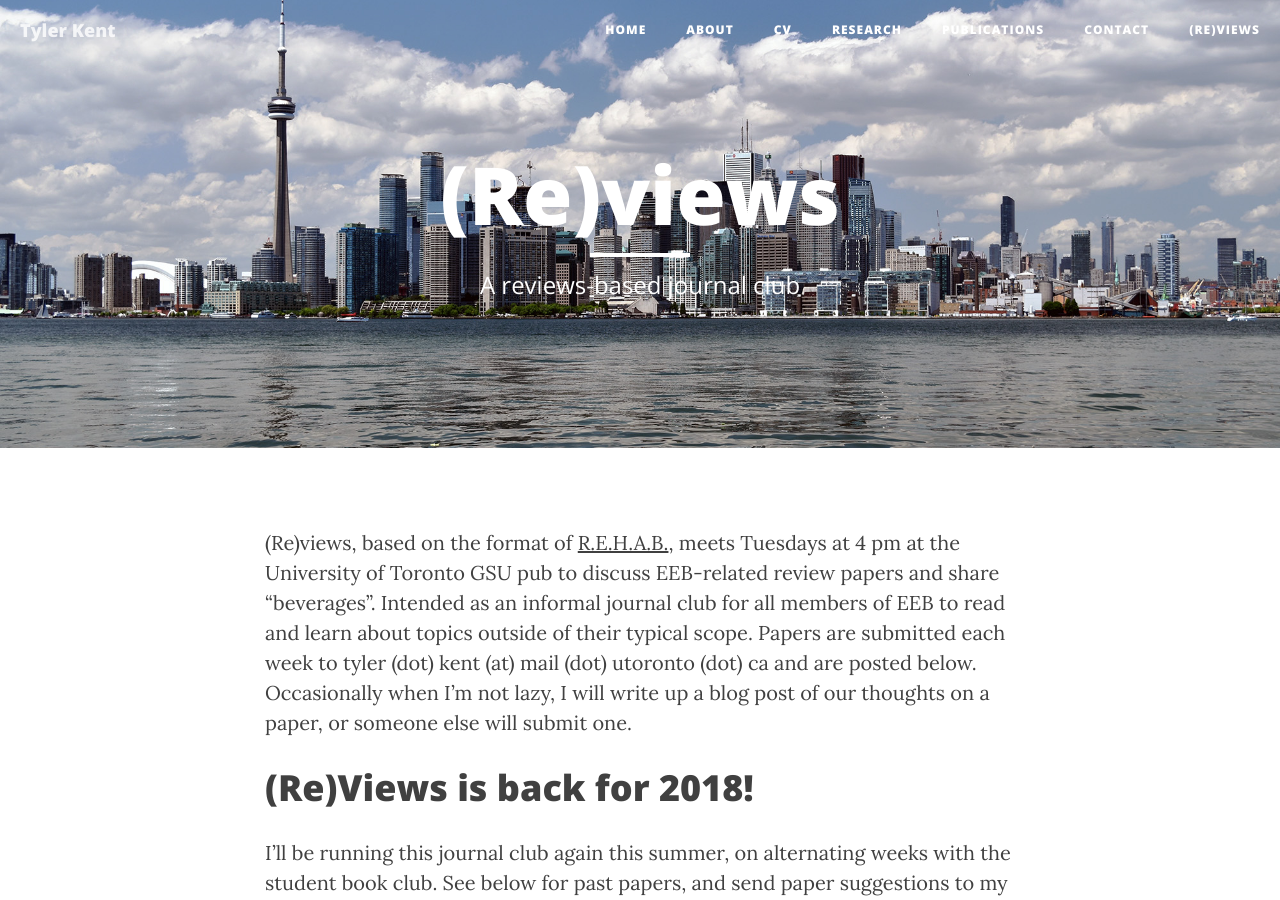
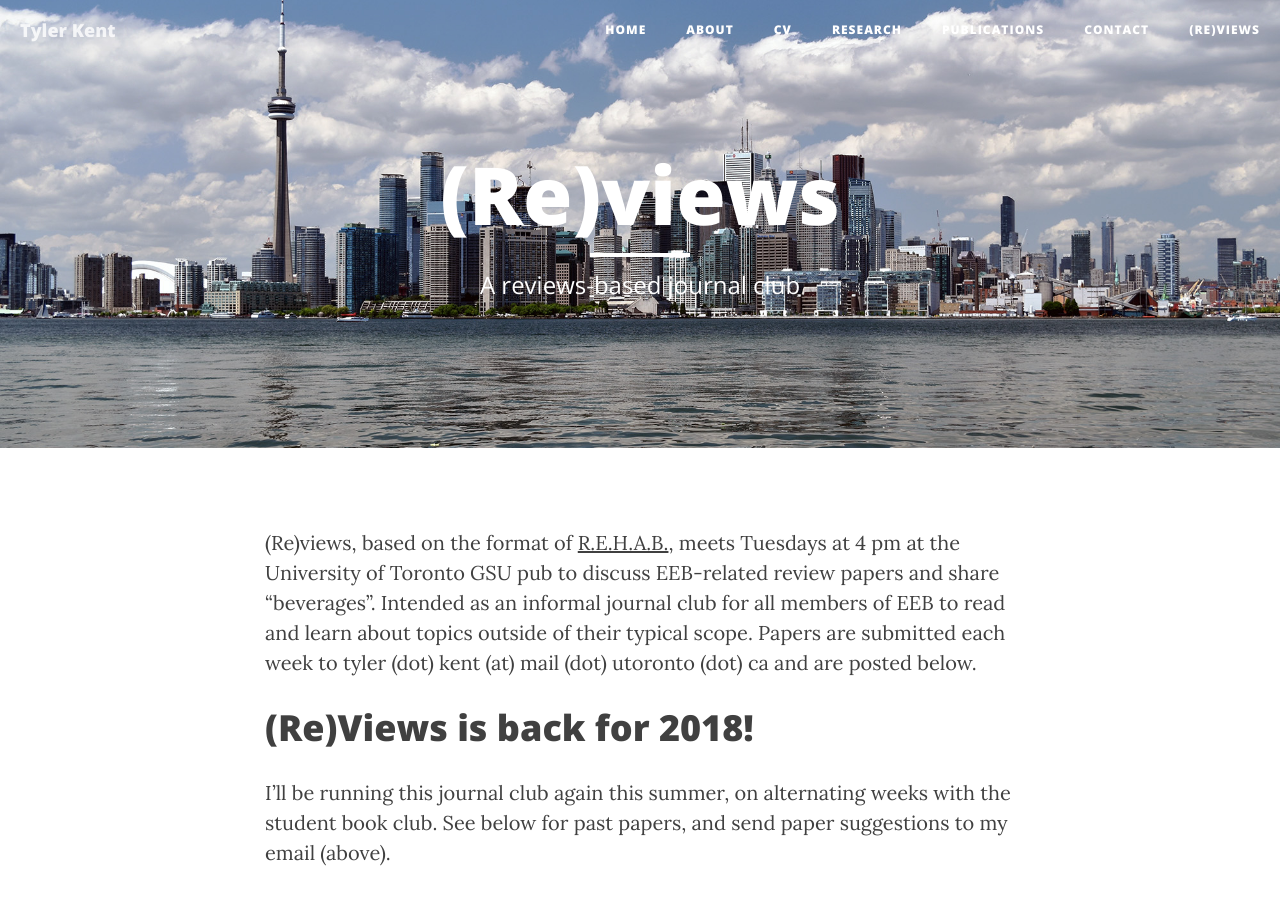
Before and after one commit to tvkent/tvkent.github.io, a Jekyll site: the page built from Reviews.md, in a window 1280 px wide and 900 px high. Built offline with Jekyll 4.4.1, drawn with Linux system fonts in a browser that asks for light colours; nearby versions of some CDN libraries.

Commit message:
Update Reviews.md

```diff
--- a/Reviews.md
+++ b/Reviews.md
@@ -8,7 +8,6 @@ header-img: "img/tdot.jpg"
 (Re)views, based on the format of [R.E.H.A.B.](http://www.rilab.org/rehab.html), meets Tuesdays at 4 pm at the University of Toronto GSU pub to discuss EEB-related review papers and share "beverages".
 Intended as an informal journal club for all members of EEB to read and learn about topics outside of their typical scope.
 Papers are submitted each week to tyler (dot) kent (at) mail (dot) utoronto (dot) ca and are posted below.
-Occasionally when I'm not lazy, I will write up a blog post of our thoughts on a paper, or someone else will submit one.
 
 # (Re)Views is back for 2018!
 I'll be running this journal club again this summer, on alternating weeks with the student book club. See below for past papers, and send paper suggestions to my email (above).
```
